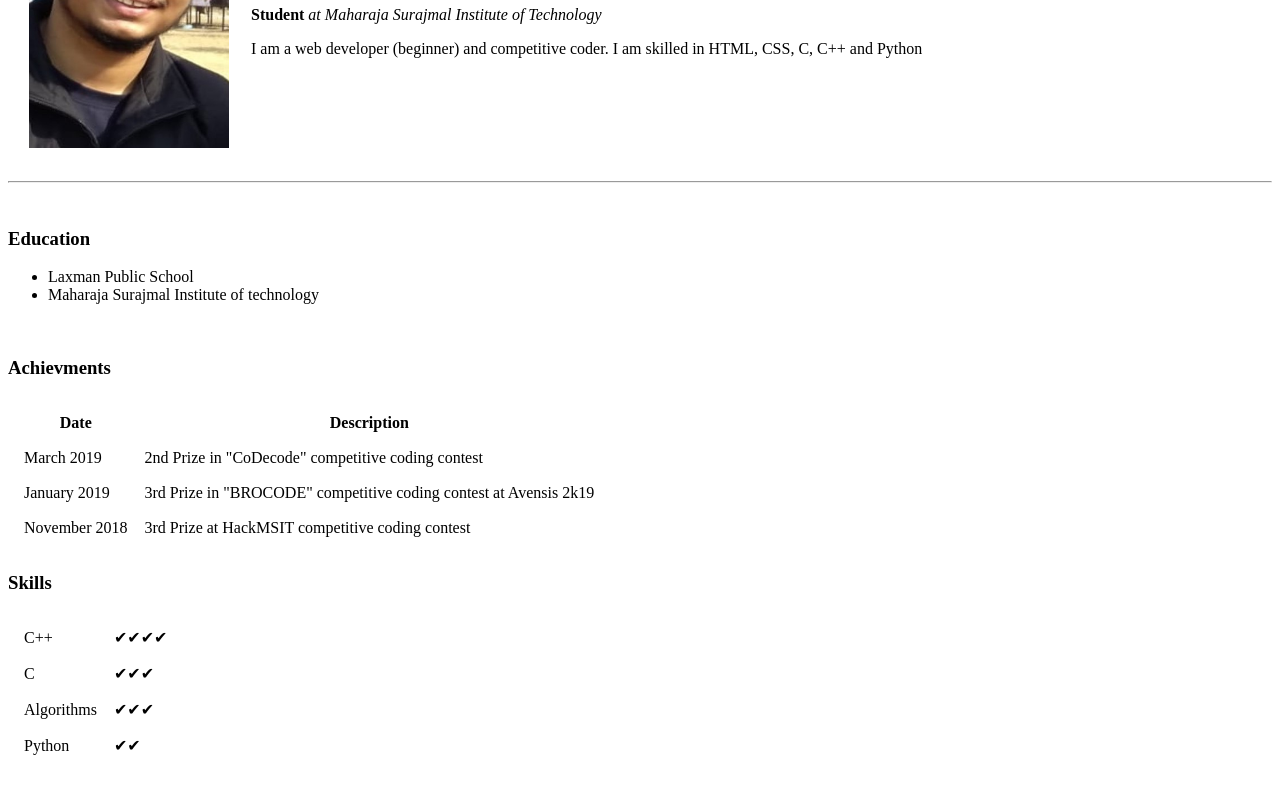
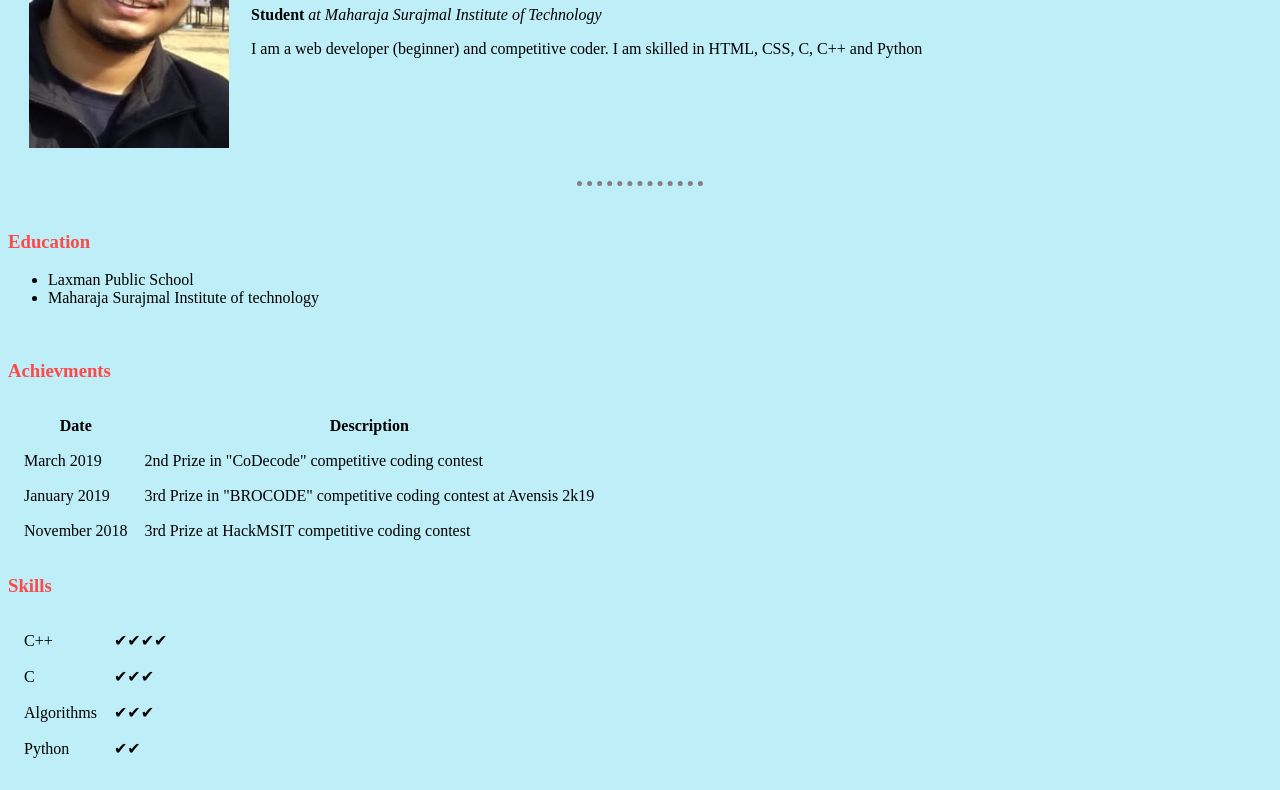
Before and after one commit to Anantm007/CV, a plain HTML site: page index.html in a window 1280 px wide. Shown: the part 181-971 px from the top of the page. Drawn offline with Linux system fonts and the light colour scheme; files that its build step writes are made by us from their sources; the site is published under a folder, as on GitHub Pages, so addresses that start at the root find nothing.

Commit message:
Update index.html

```diff
--- a/index.html
+++ b/index.html
@@ -4,7 +4,7 @@
 <head>
   <meta charset="utf-8">
   <title>Anant Mathur</title>
-  <link rel="stylesheet" href="/resume/styles.css">
+  <link rel="stylesheet" href="styles.css">
 </head>
 
 <body>
```
